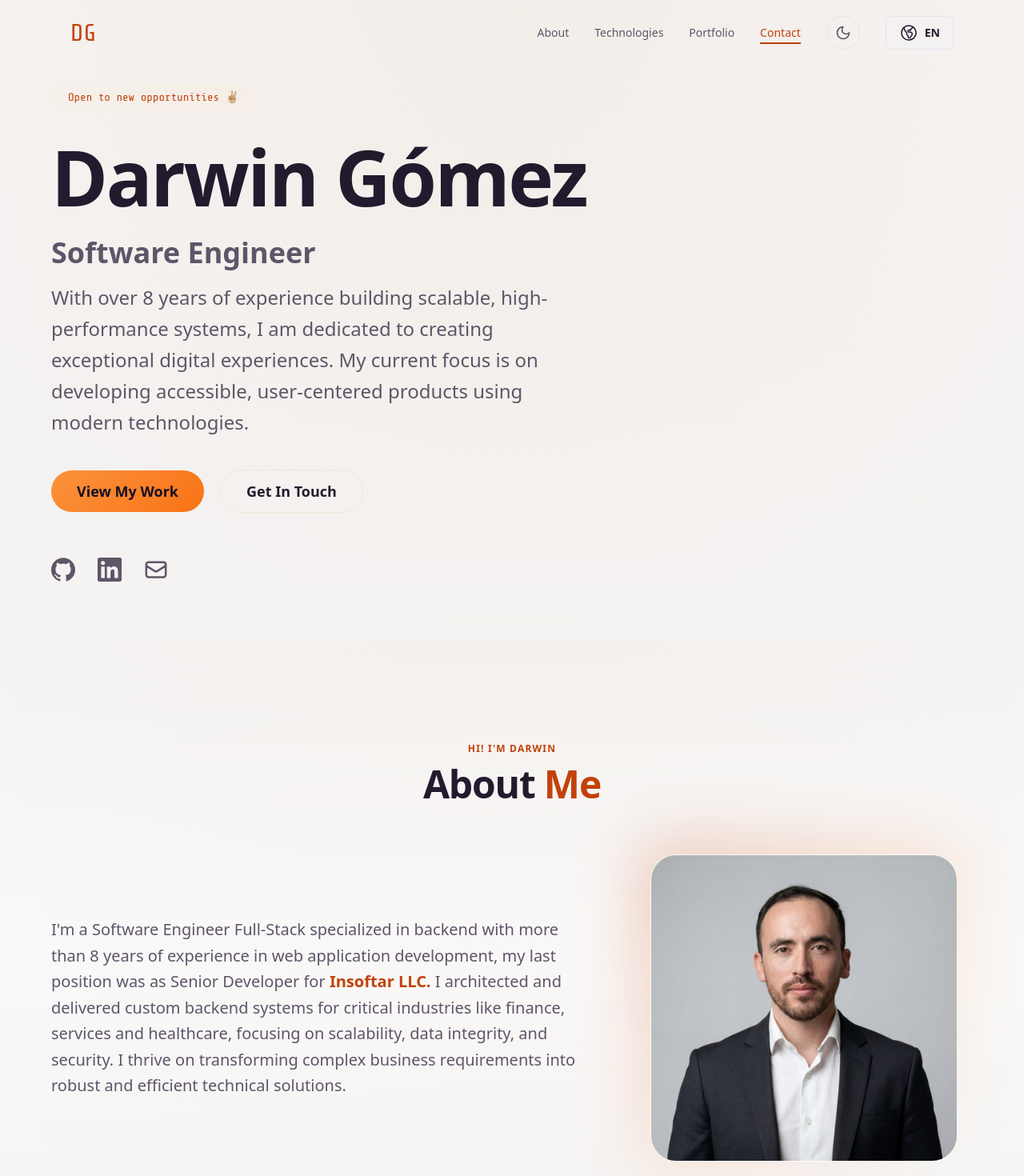
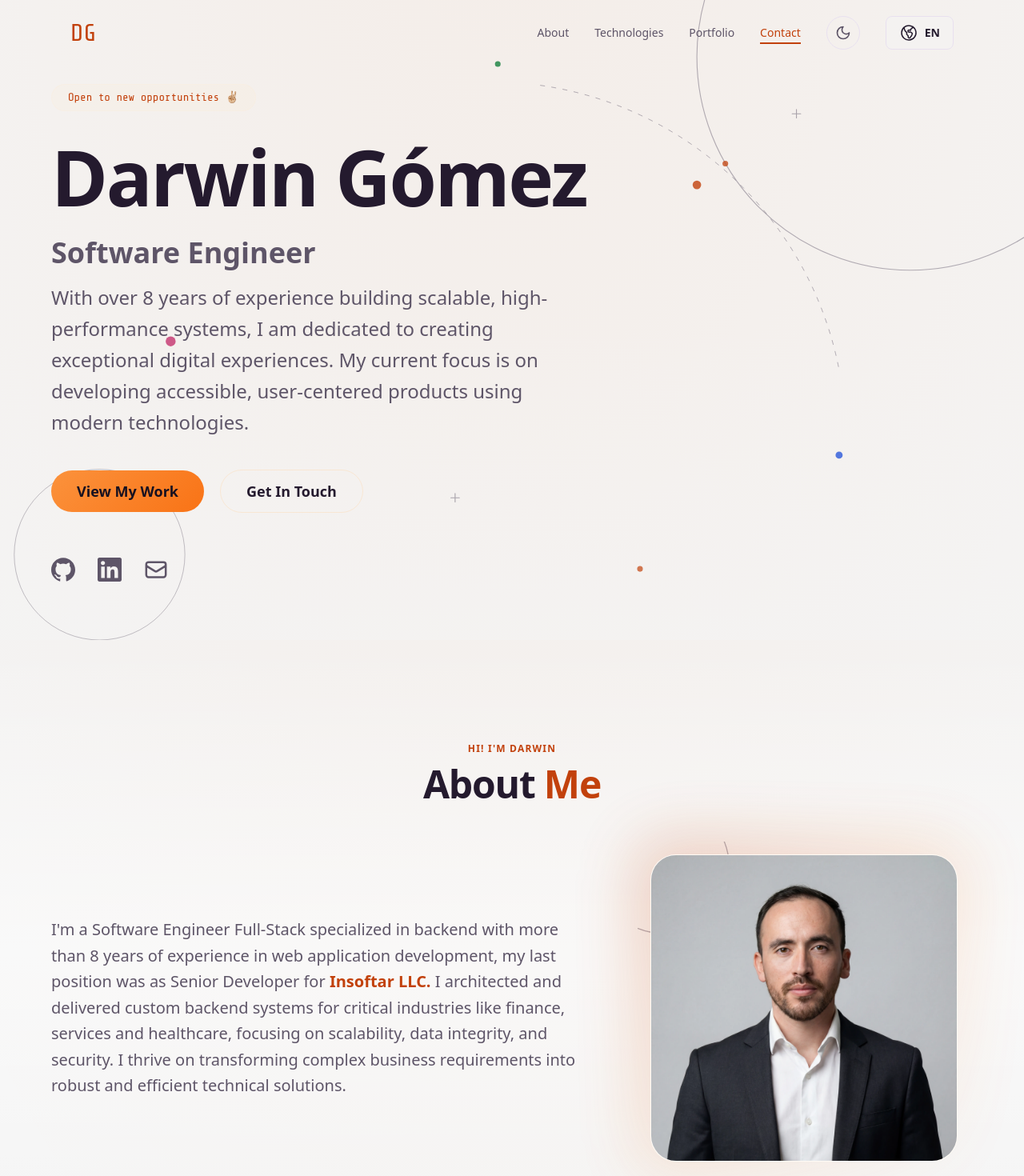
Before and after one commit to darwintnt/portfolio, a Vue app: page / in a window 1280 px wide. Shown: the top 1470 px of the page at 80% size. Built offline with nearby package versions, Linux system fonts and the light colour scheme.

Commit message:
feat(design): geometric illustration decorations for hero and about

```diff
--- a/src/components/About.vue
+++ b/src/components/About.vue
@@ -42,6 +42,8 @@
 
           <div class="md:col-span-2">
             <div class="relative max-w-sm mx-auto">
+              <!-- Same motif family as hero; ring tucked behind frame corner -->
+              <SectionDecor variant="about" />
               <!-- Warm glow frame (same treatment as Hero) -->
               <div
                 class="absolute -inset-4 rounded-[2rem] bg-linear-to-br from-accent/40 via-accent-strong/20 to-transparent blur-2xl opacity-70"
@@ -71,6 +73,7 @@
 
 <script setup>
 import { useI18n } from 'vue-i18n';
+import SectionDecor from '@/components/SectionDecor.vue';
 
 const { t } = useI18n();
 </script>
--- a/src/components/Hero.vue
+++ b/src/components/Hero.vue
@@ -2,6 +2,9 @@
   <section
     class="min-h-screen flex items-center relative overflow-hidden pt-24 pb-16"
   >
+    <!-- Geometric decor: drifts down with scroll, below text, above bg -->
+    <SectionDecor variant="hero" class="z-[1]" />
+
     <!-- Gradient overlay -->
     <div
       class="absolute inset-0 bg-linear-to-b from-transparent via-transparent to-background/50 z-0"
@@ -122,6 +125,7 @@
 
 <script setup>
 import { useI18n } from 'vue-i18n';
+import SectionDecor from '@/components/SectionDecor.vue';
 
 const { t } = useI18n();
 </script>
--- /dev/null
+++ b/src/components/SectionDecor.vue
@@ -0,0 +1,163 @@
+<template>
+  <!-- Decorative geometric illustration (hero/about backgrounds). Purely
+       presentational: aria-hidden, pointer-events-none, clipped by section. -->
+  <div
+    ref="driftEl"
+    class="section-decor section-decor--fade pointer-events-none absolute z-0"
+    :class="variant === 'hero' ? 'inset-0' : '-inset-4'"
+    aria-hidden="true"
+  >
+    <!-- Hero: large clipped ring (top-right), small ring (bottom-left),
+         dashed arc, dots + thin plus marks. Subtle, edges-first. -->
+    <svg
+      v-if="variant === 'hero'"
+      class="h-full w-full"
+      viewBox="0 0 1440 900"
+      preserveAspectRatio="xMidYMid slice"
+      fill="none"
+      xmlns="http://www.w3.org/2000/svg"
+    >
+      <g ref="ringEl" class="section-decor__ring">
+        <circle
+          cx="1280"
+          cy="80"
+          r="300"
+          stroke="var(--decor-stroke)"
+          stroke-opacity="0.45"
+          stroke-width="1.25"
+        />
+        <circle
+          cx="1020"
+          cy="230"
+          r="4"
+          fill="var(--decor-dot-accent)"
+          fill-opacity="0.75"
+        />
+      </g>
+      <circle
+        cx="140"
+        cy="780"
+        r="120"
+        stroke="var(--decor-stroke)"
+        stroke-opacity="0.4"
+        stroke-width="1"
+      />
+      <path
+        d="M 760 120 A 500 500 0 0 1 1180 520"
+        stroke="var(--decor-stroke)"
+        stroke-opacity="0.5"
+        stroke-width="1"
+        stroke-dasharray="6 10"
+        stroke-linecap="round"
+      />
+      <circle
+        cx="980"
+        cy="260"
+        r="6"
+        fill="var(--decor-dot-accent)"
+        fill-opacity="0.8"
+      />
+      <circle
+        cx="1180"
+        cy="640"
+        r="5"
+        fill="var(--decor-dot-blue)"
+        fill-opacity="0.75"
+      />
+      <circle
+        cx="700"
+        cy="90"
+        r="4"
+        fill="var(--decor-dot-green)"
+        fill-opacity="0.8"
+      />
+      <circle
+        cx="240"
+        cy="480"
+        r="7"
+        fill="var(--decor-dot-pink)"
+        fill-opacity="0.7"
+      />
+      <circle
+        cx="900"
+        cy="800"
+        r="4"
+        fill="var(--decor-dot-accent)"
+        fill-opacity="0.7"
+      />
+      <path
+        d="M 640 694 v 12 M 634 700 h 12"
+        stroke="var(--decor-stroke)"
+        stroke-opacity="0.5"
+        stroke-width="1.25"
+        stroke-linecap="round"
+      />
+      <path
+        d="M 1120 154 v 12 M 1114 160 h 12"
+        stroke="var(--decor-stroke)"
+        stroke-opacity="0.5"
+        stroke-width="1.25"
+        stroke-linecap="round"
+      />
+    </svg>
+
+    <!-- About: same motif family — ring tucked behind the frame corner,
+         dashed arc, three dots echoing the hero palette. -->
+    <svg
+      v-else
+      class="h-full w-full"
+      viewBox="0 0 400 400"
+      preserveAspectRatio="xMidYMid slice"
+      fill="none"
+      xmlns="http://www.w3.org/2000/svg"
+    >
+      <circle
+        cx="30"
+        cy="30"
+        r="80"
+        stroke="var(--decor-stroke)"
+        stroke-opacity="0.45"
+        stroke-width="1.25"
+      />
+      <path
+        d="M 250 380 A 130 130 0 0 0 380 250"
+        stroke="var(--decor-stroke)"
+        stroke-opacity="0.5"
+        stroke-width="1"
+        stroke-dasharray="6 10"
+        stroke-linecap="round"
+      />
+      <circle
+        cx="352"
+        cy="66"
+        r="5"
+        fill="var(--decor-dot-accent)"
+        fill-opacity="0.8"
+      />
+      <circle
+        cx="34"
+        cy="330"
+        r="4"
+        fill="var(--decor-dot-blue)"
+        fill-opacity="0.75"
+      />
+      <circle
+        cx="366"
+        cy="344"
+        r="6"
+        fill="var(--decor-dot-green)"
+        fill-opacity="0.8"
+      />
+    </svg>
+  </div>
+</template>
+
+<script setup>
+defineProps({
+  variant: {
+    type: String,
+    default: 'hero',
+    validator: (value) => ['hero', 'about'].includes(value),
+  },
+});
+</script>
--- a/src/style.css
+++ b/src/style.css
@@ -268,6 +268,41 @@ html.light .band-dark .chip-c-cyan {
   color: #161120;
 }
 
+/* Geometric section decorations (SectionDecor.vue) — thin strokes read from
+   muted/border tokens; dots reuse the chip dark/light shade pairs so shapes
+   stay visible in both themes. */
+:root {
+  --decor-stroke: #a79fb8;
+  --decor-dot-accent: #fb923c;
+  --decor-dot-blue: #60a5fa;
+  --decor-dot-green: #4ade80;
+  --decor-dot-pink: #f472b6;
+}
+
+html.light {
+  --decor-stroke: #5e5568;
+  --decor-dot-accent: #c2410c;
+  --decor-dot-blue: #1d4ed8;
+  --decor-dot-green: #15803d;
+  --decor-dot-pink: #be185d;
+}
+
+/* SectionDecor wrapper: gentle fade-in so decoration never pops over text */
+.section-decor--fade {
+  animation: decor-fade 0.8s ease-out forwards;
+  opacity: 0;
+  will-change: transform;
+}
+
+@keyframes decor-fade {
+  from {
+    opacity: 0;
+  }
+  to {
+    opacity: 1;
+  }
+}
+
 /* Entrance animation — staggered via inline animation-delay */
 .animate-slide-up {
   animation: slide-up 0.6s ease-out forwards;
@@ -317,4 +352,9 @@ html.light .band-dark .chip-c-cyan {
   .chip:hover {
     transform: none;
   }
+
+  .section-decor--fade {
+    animation: none;
+    opacity: 1;
+  }
 }
```
